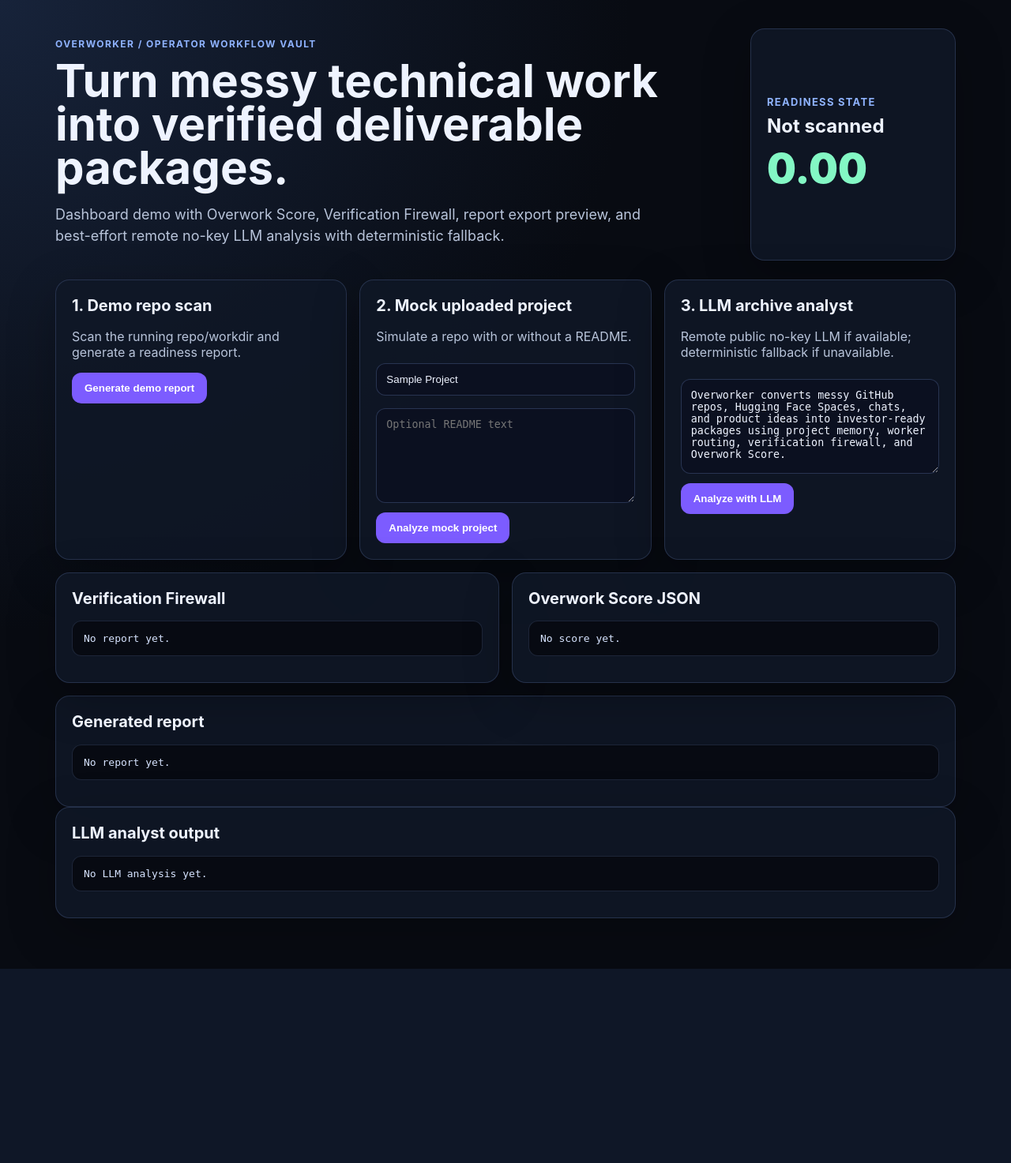
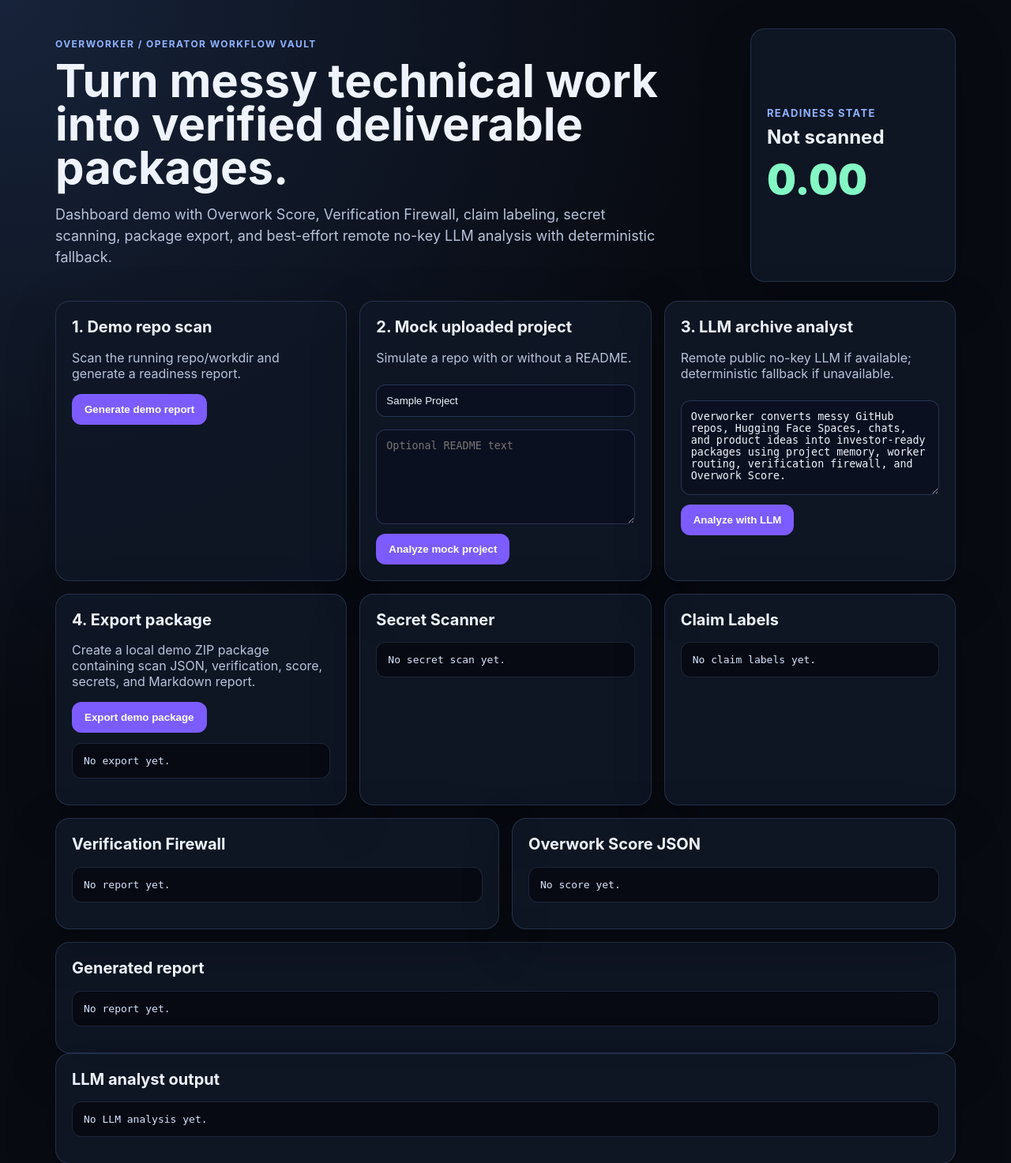
Before and after one commit to overandor/49, a FastAPI app: page / in a window 1280 px wide. Shown: the top 1473 px of the page at 79% size. Before the commit the page ends 1227 px from the top, so only its background shows below. Run offline with FastAPI, Linux system fonts and the light colour scheme; some libraries are stand-ins or nearby versions.

Commit message:
Expose claim labels secrets and export package in dashboard

```diff
--- a/app/templates/index.html
+++ b/app/templates/index.html
@@ -12,7 +12,7 @@
       <div>
         <p class="eyebrow">Overworker / Operator Workflow Vault</p>
         <h1>Turn messy technical work into verified deliverable packages.</h1>
-        <p class="lede">Dashboard demo with Overwork Score, Verification Firewall, report export preview, and best-effort remote no-key LLM analysis with deterministic fallback.</p>
+        <p class="lede">Dashboard demo with Overwork Score, Verification Firewall, claim labeling, secret scanning, package export, and best-effort remote no-key LLM analysis with deterministic fallback.</p>
       </div>
       <div class="score-card">
         <span class="label">Readiness State</span>
@@ -42,6 +42,23 @@
       </div>
     </section>
 
+    <section class="grid">
+      <div class="card">
+        <h2>4. Export package</h2>
+        <p>Create a local demo ZIP package containing scan JSON, verification, score, secrets, and Markdown report.</p>
+        <button id="exportBtn">Export demo package</button>
+        <pre id="exportOutput">No export yet.</pre>
+      </div>
+      <div class="card">
+        <h2>Secret Scanner</h2>
+        <pre id="secrets">No secret scan yet.</pre>
+      </div>
+      <div class="card">
+        <h2>Claim Labels</h2>
+        <pre id="claims">No claim labels yet.</pre>
+      </div>
+    </section>
+
     <section class="grid two">
       <div class="card">
         <h2>Verification Firewall</h2>
```
